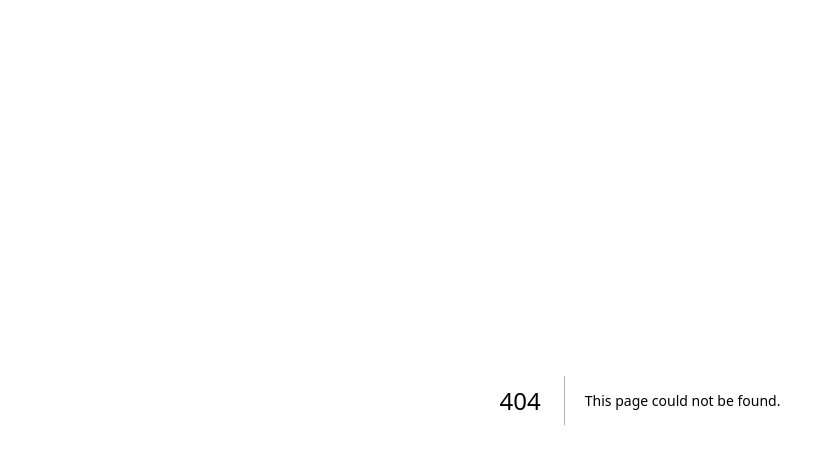
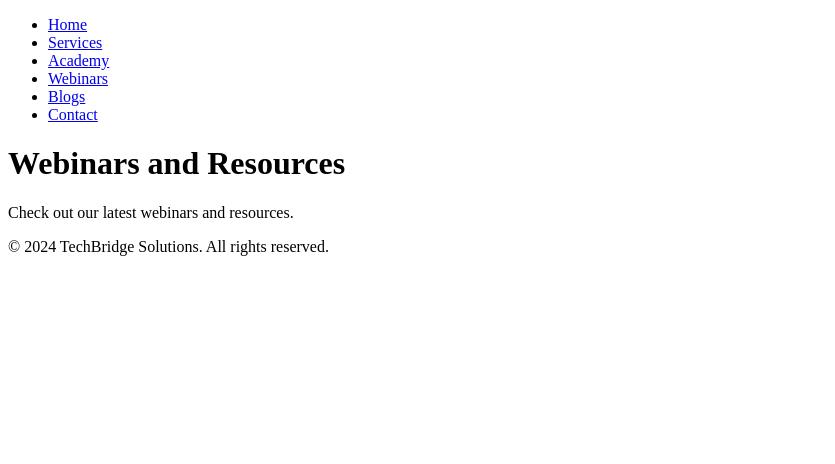
Before and after one commit to LindiweD-Collab/next.js-techbridge, a Next.js app: page /webinar in a window 1280 px wide. Before the commit this address had no page. Shown: the top 464 px of the page, without its empty margins (0-835 px from the left). Built offline with nearby package versions, Linux system fonts and the light colour scheme.

Commit message:
Create webinar.js

```diff
--- /dev/null
+++ b/pages/webinar.js
@@ -0,0 +1,15 @@
+import Header from "../components/Header";
+import Footer from "../components/Footer";
+
+export default function Webinars() {
+  return (
+    <div>
+      <Header />
+      <main>
+        <h1>Webinars and Resources</h1>
+        <p>Check out our latest webinars and resources.</p>
+      </main>
+      <Footer />
+    </div>
+  );
+}
```
